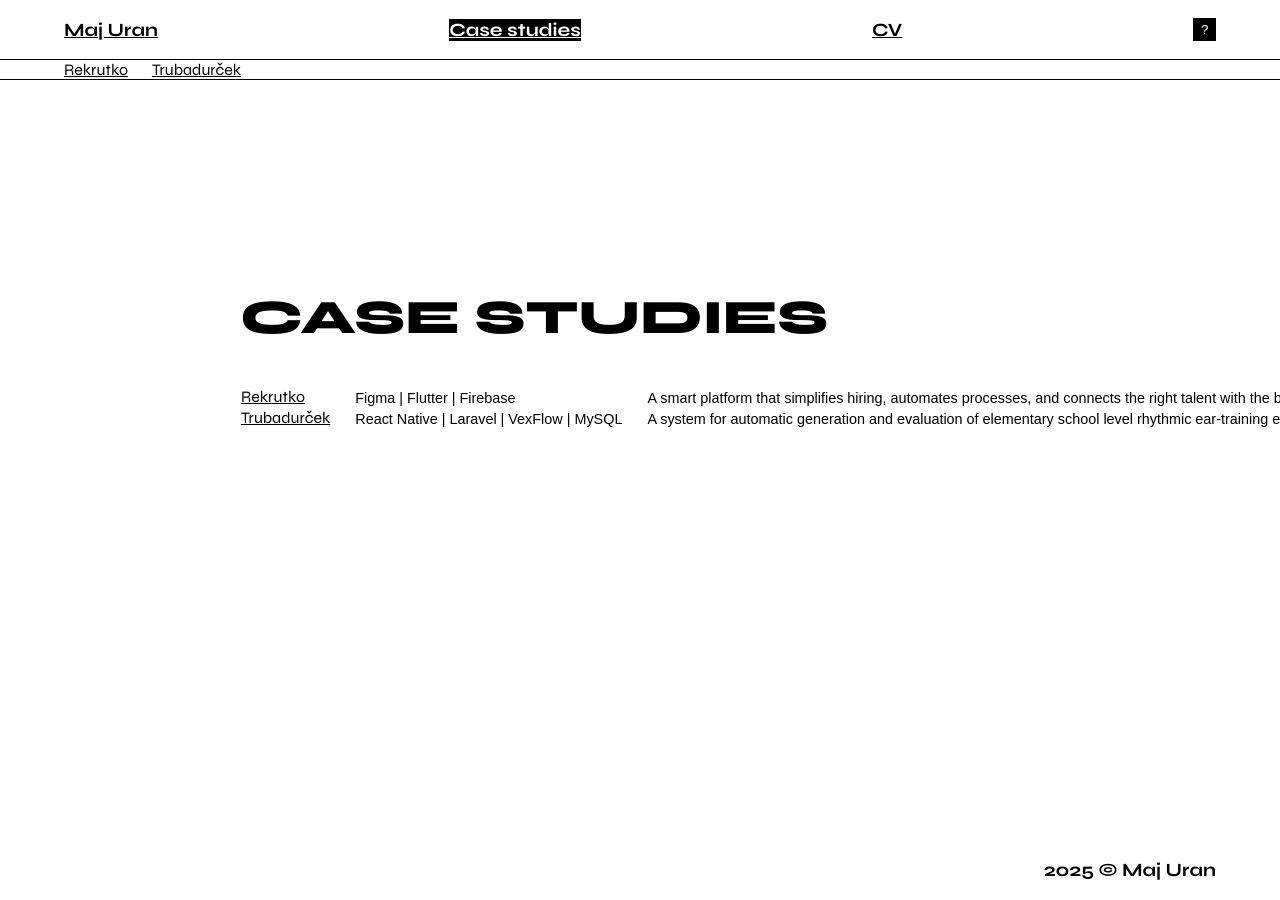
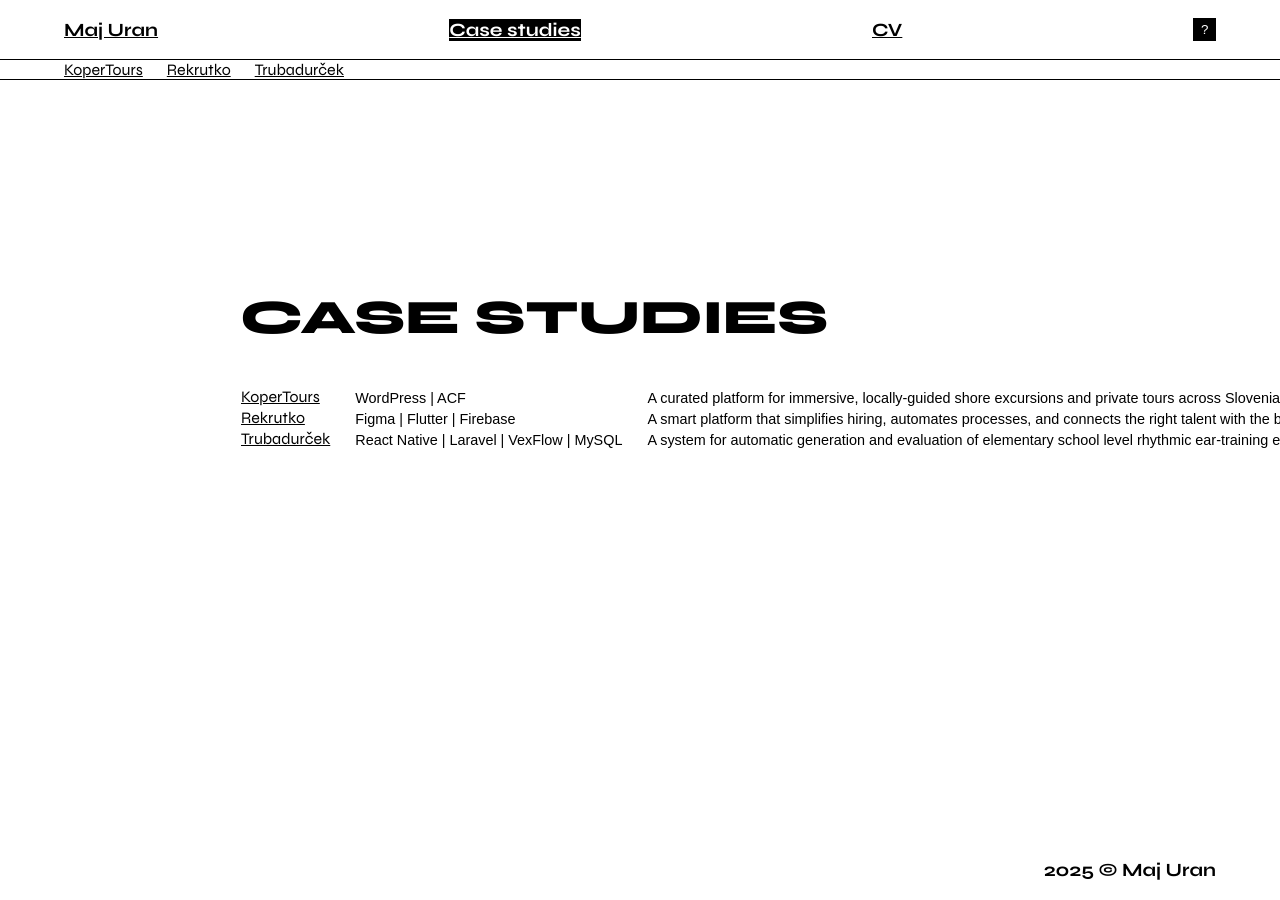
Before and after one commit to uranmaj/uranmaj.github.io, a Jekyll site: the page built from case-studies.md, in a window 1280 px wide. Built offline with Jekyll 4.4.1, drawn with Linux system fonts in a browser that asks for light colours; some web fonts are replaced; some of the changed lines change nothing that is shown.

Commit message:
Case study: KoperTours

```diff
--- /dev/null
+++ b/_case-studies/kopertours.md
@@ -0,0 +1,43 @@
+---
+layout: case-study
+title: KoperTours
+subtitle: A curated platform for immersive, locally-guided shore excursions and private tours across Slovenia’s most scenic destinations
+task: Redesign and optimize an existing WordPress website in the niche of shore excursions and guided tours. Implement a full SEO strategy to improve search engine ranking for targeted keywords. Redesign the website visually and structurally using WordPress (Elementor and Gutenberg). Edit and produce a dynamic homepage hero video from provided camera footage showcasing the company’s tours and events. Develop a reusable tour template page using ACF (Advanced Custom Fields) and Elementor, and integrate the Bokun booking system for streamlined tour management and customer reservations.
+link: https://www.kopertours.eu
+tech: WordPress | ACF
+images:
+  - src: /assets/images/kopertours-tour.png
+    caption: |
+      Each tour on KoperTours is built using a **reusable Elementor + ACF template** designed for maximum flexibility and ease of use.
+
+      - Tours are stored as custom post types with **ACF fields** for duration, price, difficulty level, location, and more.
+      - Content creators can easily **populate new tours** without touching the layout.
+      - All visual elements including the **hero image**, **image gallery**, and **booking descriptions** are managed directly through ACF integration.
+
+      This structure ensures consistency across the entire site while making tour creation **fast and scalable**.
+
+  - src: /assets/images/kopertours-another-tour.png
+    caption: |
+      Another example.
+
+  - src: /assets/images/kopertours-bokun.png
+    caption: |
+      The site integrates the **Bokun booking system** directly into each tour page using **ACF-powered iFrames**.
+
+      - Each tour listing automatically pulls in its **Bokun availability and pricing widget**
+      - Visitors can **view live prices, availability, and book instantly** without leaving the site
+      - This approach enhances **user trust and conversion**, with minimal effort required to update or manage the tours
+
+      ACF handles the iframe field, enabling editors to just **paste the Bokun code** in the backend while maintaining a clean frontend layout.
+
+videos:
+  - src: /assets/videos/kopertours.mp4
+    caption: |
+      The homepage features a **high-impact hero video**, crafted from provided raw footage to communicate the **energy and beauty** of KoperTours experiences.
+
+      - Showcases **real scenes** from actual tours and local events
+      - Edited for emotional impact and **smooth transitions** aligned with the site’s branding
+      - Hosted for fast load times and **responsive playback** on all devices
+
+      This video immediately sets the tone for visitors, capturing the **authentic atmosphere** of Slovenian guided travel.
+---
--- a/_includes/footer.html
+++ b/_includes/footer.html
@@ -1,3 +1,3 @@
 <footer>
-  <h3>{{ site.time | date: "%Y" }} &copy; {{ site.title }}</h3>
+  <span>{{ site.time | date: "%Y" }} &copy; {{ site.title }}</span>
 </footer>
--- a/assets/css/style.css
+++ b/assets/css/style.css
@@ -45,7 +45,8 @@ h1,
 h2,
 h3,
 a,
-strong {
+strong,
+footer {
     font-family: 'Syne', sans-serif;
 }
 
@@ -144,6 +145,7 @@ h2 {
 }
 
 h3,
+footer>span,
 header>nav>a {
     display: block;
     font-size: 1.17rem;
```
Also changed, not shown: assets/images/kopertours-bokun.png (added), 3 other files.
